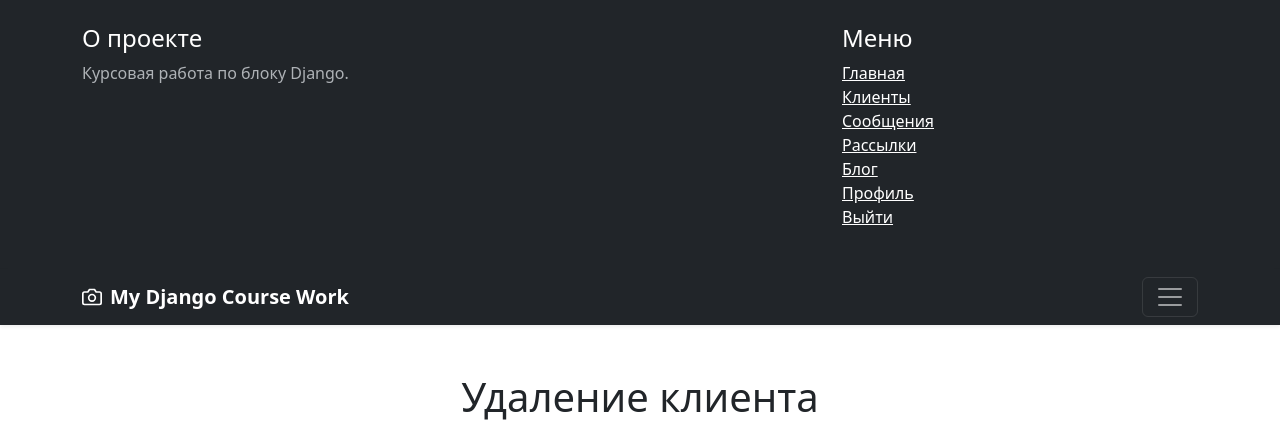
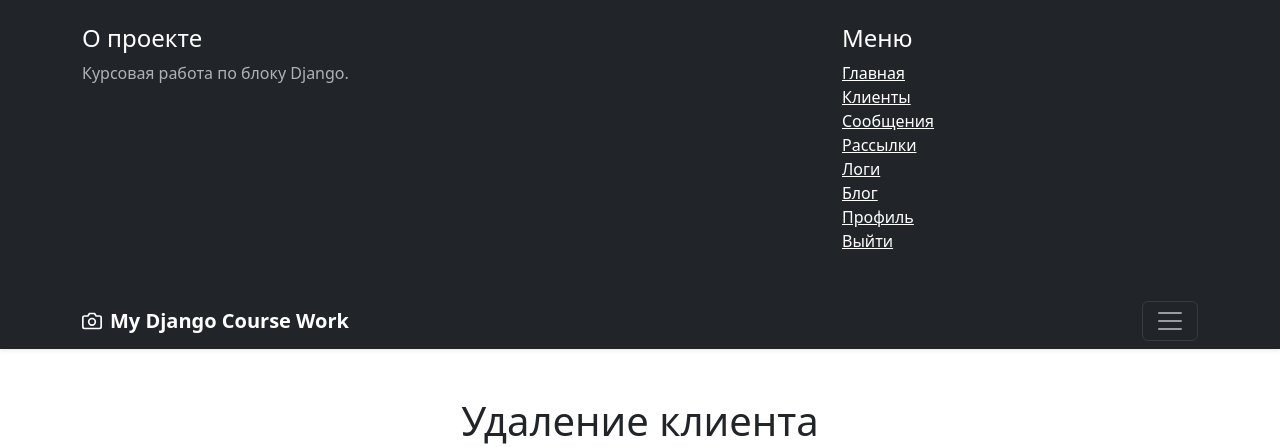
Before and after one commit to skysaika/cworkdjango, a Django app: page /clients/client_delete/1/ in a window 1280 px wide, after a click that opens the changed part. Shown: the top 447 px of the page. Run offline with Django 5.2, Linux system fonts and the light colour scheme; the visitor is signed in with stand-in values (Sample User, id 1); data comes from the database, SQL or seed files in the repository; parts of the project's set-up code (start-up, migrations or seed data) failed here and were passed over; some libraries are stand-ins or nearby versions.

Commit message:
Add button 'Логи' in main_menu

```diff
--- a/main/templates/main/includes/inc_main_menu.html
+++ b/main/templates/main/includes/inc_main_menu.html
@@ -7,6 +7,7 @@
         <li><a href="{% url 'clients:client_list' %}" class="text-white">Клиенты</a></li>
         <li><a href="{% url 'mailing:message_list' %}" class="text-white">Сообщения</a></li>
         <li><a href="{% url 'mailing:mailing_list' %}" class="text-white">Рассылки</a></li>
+        <li><a href="{% url 'mailing:log_list' %}" class="text-white">Логи</a></li>
         <li><a href="{% url 'vlog:post_list' %}" class="text-white">Блог</a></li>
 
 
```
